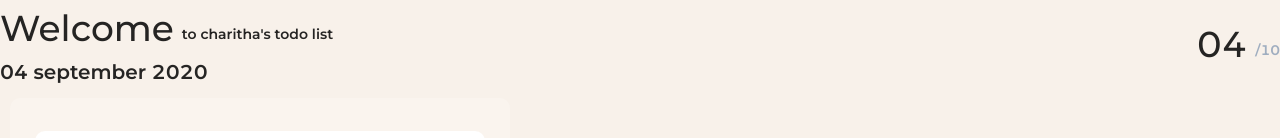
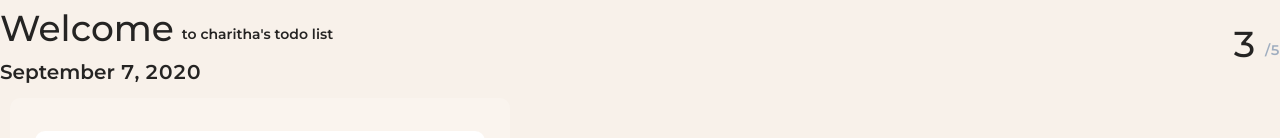
Before and after one commit to charitha95/react-todo-app, a React (Create React App) app: page / in a window 1280 px wide. Shown: the top 138 px of the page. Built offline with nearby package versions, Linux system fonts and the light colour scheme.

Commit message:
feat(date): add date formatter

```diff
--- a/package.json
+++ b/package.json
@@ -15,6 +15,7 @@
     "antd": "^4.6.2",
     "autoprefixer": "^9.8.6",
     "craco-less": "^1.17.0",
+    "date-fns": "^2.16.1",
     "framer-motion": "^2.6.6",
     "husky": "^4.2.5",
     "node-sass": "^4.14.1",
--- a/src/App.tsx
+++ b/src/App.tsx
@@ -16,7 +16,7 @@ function App() {
 
   return (
     <section className="card">
-      <Header />
+      <Header pending={2} completed={3} />
       <List>
         {asd.map((item, i) => (
           <ListItem
--- a/src/classification/organisms/Header/index.tsx
+++ b/src/classification/organisms/Header/index.tsx
@@ -1,6 +1,12 @@
-import React from "react";
+import React, { FC } from "react";
+import { format } from "date-fns";
 
-export const Header = () => {
+interface props {
+  pending: number;
+  completed: number;
+}
+
+export const Header: FC<props> = ({ completed, pending }) => {
   return (
     <header className="flex justify-between">
       <section>
@@ -8,11 +14,15 @@ export const Header = () => {
           <h1 className="text-4xl m-0">Welcome </h1>
           <span className="ml-2 mt-3">to charitha's todo list</span>
         </div>
-        <label className="text-xl font-semibold">04 september 2020</label>
+        <label className="text-xl font-semibold">
+          {format(new Date(), "LLLL d, yyyy")}
+        </label>
       </section>
       <section className="flex items-center">
-        <h1 className="text-4xl m-0">04 </h1>
-        <span className="ml-2 mt-3 text-gray-500 font-semibold">/10</span>
+        <h1 className="text-4xl m-0">{completed} </h1>
+        <span className="ml-2 mt-3 text-gray-500 font-semibold">
+          /{completed + pending}
+        </span>
       </section>
     </header>
   );
```
Also changed, not shown: 1 other file (tests, documents, lock files or other folders).
